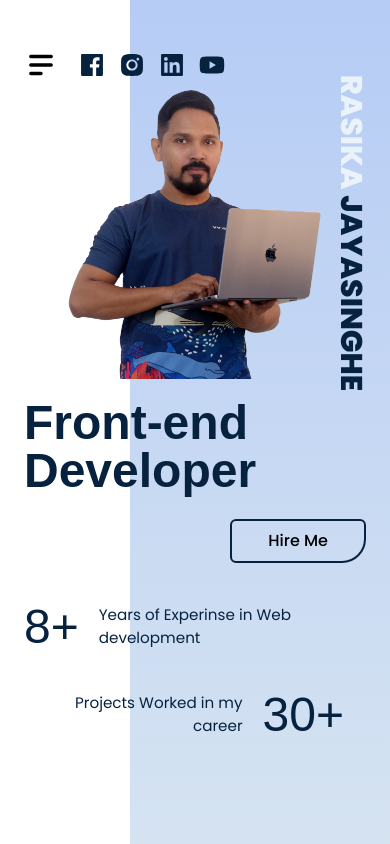
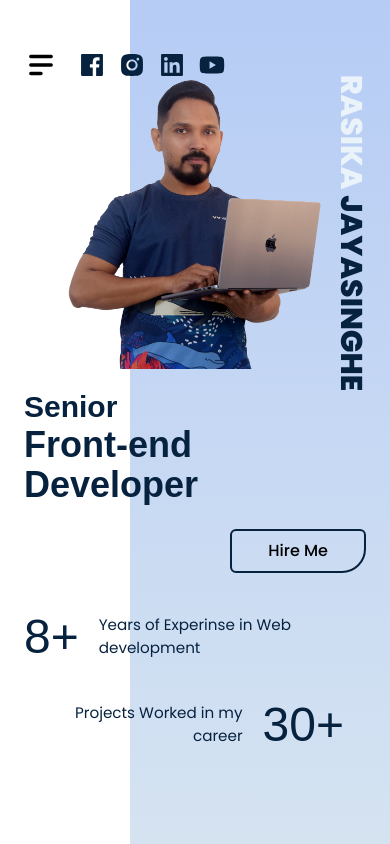
Before and after one commit to rasikajayasinghe/rasikajayasinghe, a Next.js app: page / in a window 390 px wide. Built offline with nearby package versions, Linux system fonts and the light colour scheme; a web font is replaced by a local one.

Commit message:
added responsive things

```diff
--- a/Content.ts
+++ b/Content.ts
@@ -60,7 +60,8 @@ export const content = {
     },
   ],
   hero: {
-    title: "Front-end Developer",
+    maintitle: "Senior",
+    subTitle: "Front-end Developer",
     firstName: "RASIKA",
     LastName: "JAYASINGHE",
     btnText: "Hire Me",
--- a/components/Hero.tsx
+++ b/components/Hero.tsx
@@ -16,7 +16,12 @@ const Hero = () => {
 
         {/* first col */}
         <div className="pb-16 px-6 pt-5 ">
-          <h2 className="md:text-[2.5rem] lg:text-[3rem]">{hero.title}</h2>
+          <h2 className="text-3xl md:text-[1.5rem] lg:text-[2rem] xl:text-[3rem] xl:mb-3">
+            {hero.maintitle}
+          </h2>
+          <h2 className="text-4xl md:text-[2.5rem] lg:text-[2.5rem] xl:text-[4rem] xl:mb-3">
+            {hero.subTitle}
+          </h2>
           <br />
           <div className="flex justify-end">
             <Link href="/contact" className="btn">
```
